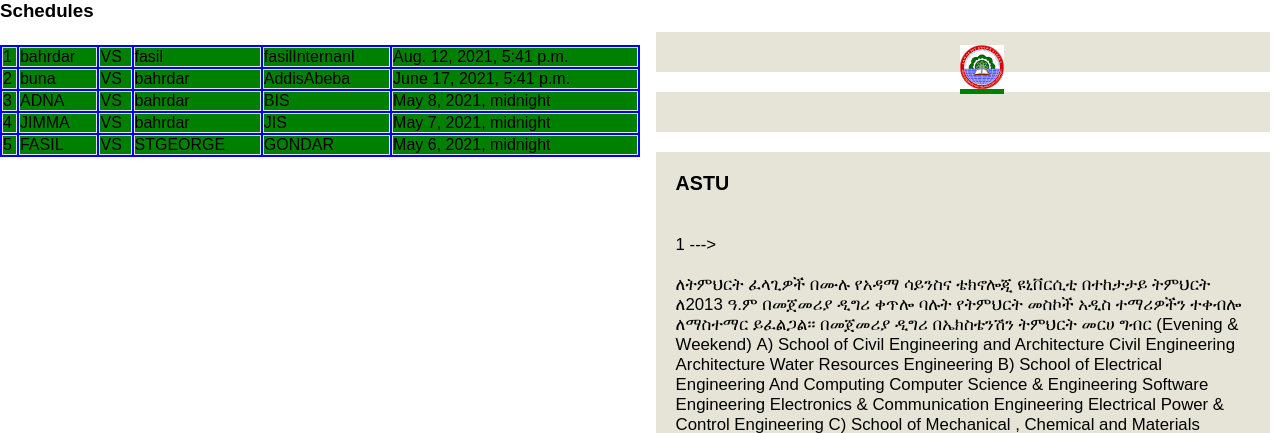
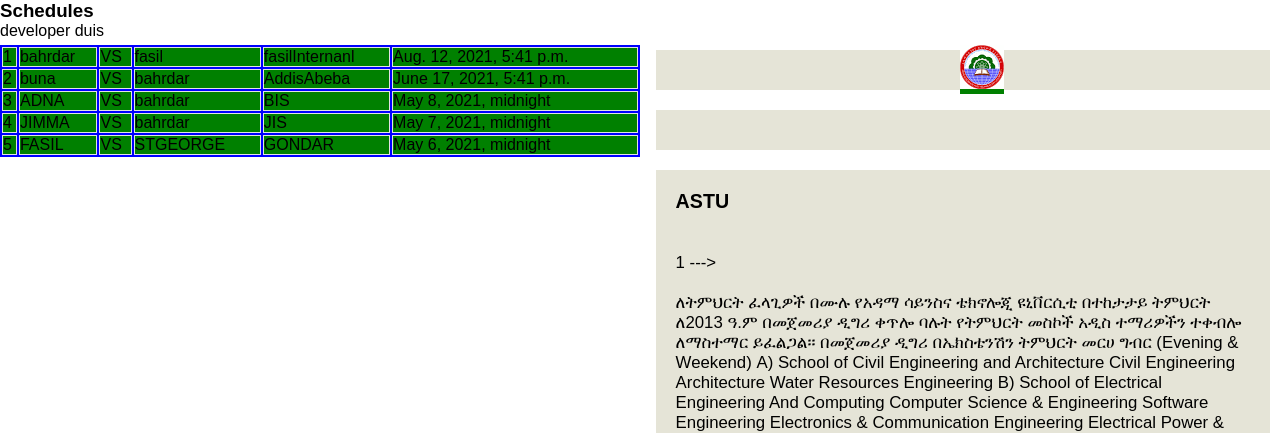
Before and after one commit to abdulselamT/BetkingEthioLeague, a Django app: page / in a window 1280 px wide. Shown: the part 75-508 px from the top of the page. Run offline with Django 3.2, Linux system fonts and the light colour scheme; data comes from the database, SQL or seed files in the repository; data that the repository does not hold is empty.

Commit message:
Update home.html

```diff
--- a/ethiopia/templates/ethiopia/home.html
+++ b/ethiopia/templates/ethiopia/home.html
@@ -47,6 +47,7 @@
   </tr>
 
 </table>
+	developer duis
 </div>
 <div class="news">
 {% for new in specific %}
```
